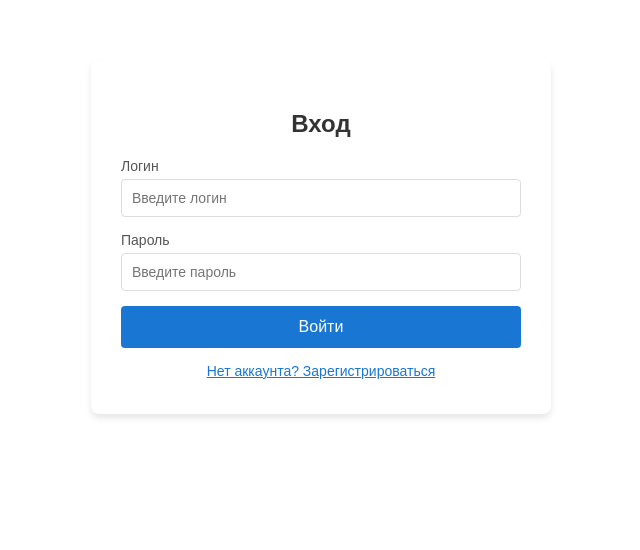
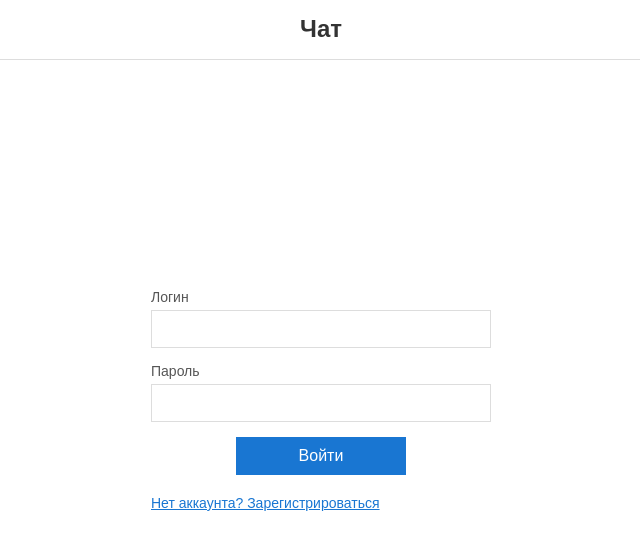
Before and after one commit to Gangstar5845/project, a React (Create React App) app in the folder client/: page / in a window 1280 px wide. Shown: the top 550 px of the page, without its empty margins (319-959 px from the left). Built offline with nearby package versions, Linux system fonts and the light colour scheme.

Commit message:
дизайн2+фиксы

```diff
--- a/client/src/components/ChatPage.css
+++ b/client/src/components/ChatPage.css
@@ -1,3 +1,20 @@
+:root {
+  --header-height: 60px;
+  --footer-height: 70px;
+}
+
+* {
+  margin: 0;
+  padding: 0;
+  box-sizing: border-box;
+}
+
+body {
+  font-family: Arial, sans-serif;
+  background: #ffffff;
+  overflow: hidden;
+}
+
 .chat-page {
   display: flex;
   flex-direction: column;
@@ -9,10 +26,16 @@
 }
 
 .chat-header {
+  position: fixed;
+  top: 0;
+  left: 0;
+  right: 0;
+  height: var(--header-height);
   background: #ffffff;
   border-bottom: 1px solid #ddd;
   padding: 15px;
   text-align: center;
+  z-index: 10;
 }
 
 .chat-header h2 {
@@ -26,13 +49,16 @@
   padding: 15px;
   overflow-y: auto;
   background: #ffffff;
+  margin-top: var(--header-height);
 }
 
 .message-date {
   font-size: 17px;
   color: #888;
+  margin-top: 15px;
   margin-bottom: 5px;
   padding: 0 5px;
+  clear: both;
 }
 
 .chat-message {
@@ -43,13 +69,13 @@
   position: relative;
   clear: both;
 }
+
 .chat-message .sender {
   font-weight: bold;
   font-size: 14px;
   display: block;
   margin-bottom: 4px;
 }
-
 
 .chat-message.current-user {
   background-color: #1976D2;
@@ -87,9 +113,11 @@
   clip-path: polygon(0 0, 100% 0, 50% 100%);
   transform: scaleX(-1);
 }
+
 .chat-message.other-user .message-text {
   padding-right: 55px;
 }
+
 .chat-message.current-user .message-text {
   padding-right: 55px;
 }
--- a/client/src/components/ChatPage.js
+++ b/client/src/components/ChatPage.js
@@ -1,9 +1,10 @@
-import React, { useState, useEffect } from 'react';
+import React, { useState, useEffect, useRef } from 'react';
 import './ChatPage.css';
 
 const ChatPage = ({ sendIcon, currentUser }) => {
   const [messages, setMessages] = useState([]);
   const [newMessage, setNewMessage] = useState('');
+  const messagesEndRef = useRef(null);
 
   useEffect(() => {
     if (!currentUser) return;
@@ -12,14 +13,13 @@ const ChatPage = ({ sendIcon, currentUser }) => {
         const response = await fetch('http://localhost:5000/api/messages');
         if (response.ok) {
           const data = await response.json();
-          console.log('Fetched messages:', data);
           const formattedMessages = data.map(m => ({
             id: m.message_id,
             sender: m.sender,
             text: m.content,
             date: new Date(m.created_at).toLocaleDateString('en-GB'),
             time: new Date(m.created_at).toLocaleTimeString([], { hour: '2-digit', minute: '2-digit' }),
-            isCurrentUser: currentUser && m.user_id === currentUser.user_id
+            isCurrentUser: m.user_id === currentUser.user_id
           }));
           setMessages(formattedMessages);
         } else {
@@ -32,6 +32,10 @@ const ChatPage = ({ sendIcon, currentUser }) => {
     fetchMessages();
   }, [currentUser]);
 
+  useEffect(() => {
+    messagesEndRef.current?.scrollIntoView({ behavior: 'instant' });
+  }, [messages]);
+
   const handleSendMessage = async (e) => {
     e.preventDefault();
     if (newMessage.trim() === '') return;
@@ -43,7 +47,6 @@ const ChatPage = ({ sendIcon, currentUser }) => {
       });
       if (!response.ok) throw new Error('Error sending message');
       const insertedMessage = await response.json();
-      console.log('Inserted message:', insertedMessage);
       const messageObj = {
         id: insertedMessage.message_id,
         sender: currentUser.login,
@@ -81,10 +84,16 @@ const ChatPage = ({ sendIcon, currentUser }) => {
             </div>
           </React.Fragment>
         ))}
+        <div ref={messagesEndRef}></div>
       </div>
       <footer className="chat-footer">
         <form onSubmit={handleSendMessage}>
-          <input type="text" placeholder="Введите сообщение..." value={newMessage} onChange={(e) => setNewMessage(e.target.value)} />
+          <input
+            type="text"
+            placeholder="Введите сообщение..."
+            value={newMessage}
+            onChange={(e) => setNewMessage(e.target.value)}
+          />
           <button type="submit" className="send-button">
             {sendIcon ? sendIcon : (
               <svg xmlns="http://www.w3.org/2000/svg" width="24" height="24" fill="currentColor" viewBox="0 0 24 24">
--- a/client/src/components/LoginForm.js
+++ b/client/src/components/LoginForm.js
@@ -34,8 +34,11 @@ const LoginForm = ({ onSwitchToRegister, onLoginSuccess }) => {
   };
 
   return (
+    <div className="auth-page">
+      <header className="chat-header">
+        <h2>Чат</h2>
+      </header>
       <div className="auth-container">
-      <h2>Вход</h2>
         {error && <div className="error">{error}</div>}
         {success && <div className="success">{success}</div>}
         <form onSubmit={handleLogin}>
@@ -44,7 +47,6 @@ const LoginForm = ({ onSwitchToRegister, onLoginSuccess }) => {
             <input
               type="text"
               id="login"
-            placeholder="Введите логин"
               value={login}
               onChange={(e) => setLogin(e.target.value)}
               required
@@ -55,7 +57,6 @@ const LoginForm = ({ onSwitchToRegister, onLoginSuccess }) => {
             <input
               type="password"
               id="password"
-            placeholder="Введите пароль"
               value={password}
               onChange={(e) => setPassword(e.target.value)}
               required
@@ -67,6 +68,7 @@ const LoginForm = ({ onSwitchToRegister, onLoginSuccess }) => {
           Нет аккаунта? Зарегистрироваться
         </button>
       </div>
+    </div>
   );
 };
 
--- a/client/src/components/RegistrationForm.css
+++ b/client/src/components/RegistrationForm.css
@@ -1,23 +1,45 @@
-.auth-container {
-    max-width: 400px;
-    margin: 60px auto;
-    padding: 30px;
-    background-color: #fff;
-    border-radius: 8px;
-    box-shadow: 0 4px 6px rgba(0, 0, 0, 0.1);
-    text-align: center;
+* {
+  margin: 0;
+  padding: 0;
+  box-sizing: border-box;
+}
+
+body {
+  overflow-x: hidden;
   font-family: Arial, sans-serif;
 }
 
-  .auth-container h2 {
-    margin-bottom: 20px;
-    font-size: 24px;
-    color: #333;
+.auth-page {
+  display: flex;
+  flex-direction: column;
+  align-items: center;
+  justify-content: center;
+  height: 100vh;
+  background-color: #ffffff;
+}
+
+.chat-header {
+  position: absolute;
+  top: 0;
+  left: 0;
+  width: 100%;
+  background-color: #1976D2;
+  color: #fff;
+  text-align: center;
+  padding: 10px 0;
+}
+
+.auth-container {
+  width: 400px;
+  max-width: 90%;
+  padding: 30px;
+  background-color: #fff;
+  text-align: left;
+  margin: 0 auto;
 }
 
 .form-group {
   margin-bottom: 15px;
-    text-align: left;
 }
 
 .form-group label {
@@ -32,20 +54,21 @@
   padding: 10px;
   font-size: 14px;
   border: 1px solid #ddd;
-    border-radius: 4px;
+  border-radius: 0;
   box-sizing: border-box;
 }
 
 .auth-button {
-    width: 100%;
-    padding: 12px;
+  width: 50%;
+  padding: 10px;
   font-size: 16px;
   background-color: #1976D2;
   color: #fff;
   border: none;
-    border-radius: 4px;
+  border-radius: 0;
   cursor: pointer;
-    margin-bottom: 10px;
+  display: block;
+  margin: 10px auto;
 }
 
 .auth-button:hover {
@@ -59,7 +82,7 @@
   font-size: 14px;
   cursor: pointer;
   text-decoration: underline;
-    padding: 5px 0;
+  margin-top: 10px;
 }
 
 .switch-button:hover {
--- a/client/src/components/RegistrationForm.js
+++ b/client/src/components/RegistrationForm.js
@@ -24,7 +24,7 @@ const RegistrationForm = ({ onSwitchToLogin, onRegisterSuccess }) => {
       const data = await response.json();
       if (response.ok) {
         setSuccess(`Пользователь ${data.login} успешно зарегистрирован!`);
-        onRegisterSuccess();
+        onRegisterSuccess(data);
       } else {
         setError(data.error || 'Ошибка регистрации.');
       }
@@ -34,8 +34,11 @@ const RegistrationForm = ({ onSwitchToLogin, onRegisterSuccess }) => {
   };
 
   return (
+    <div className="auth-page">
+      <header className="chat-header">
+        <h2>Чат</h2>
+      </header>
       <div className="auth-container">
-      <h2>Регистрация</h2>
         {error && <div className="error">{error}</div>}
         {success && <div className="success">{success}</div>}
         <form onSubmit={handleRegister}>
@@ -44,7 +47,6 @@ const RegistrationForm = ({ onSwitchToLogin, onRegisterSuccess }) => {
             <input
               type="text"
               id="reg-login"
-            placeholder="Введите логин"
               value={login}
               onChange={(e) => setLogin(e.target.value)}
               required
@@ -55,7 +57,6 @@ const RegistrationForm = ({ onSwitchToLogin, onRegisterSuccess }) => {
             <input
               type="password"
               id="reg-password"
-            placeholder="Введите пароль"
               value={password}
               onChange={(e) => setPassword(e.target.value)}
               required
@@ -67,6 +68,7 @@ const RegistrationForm = ({ onSwitchToLogin, onRegisterSuccess }) => {
           Уже есть аккаунт? Войти
         </button>
       </div>
+    </div>
   );
 };
 
```
Also changed, not shown: 1 other file (tests, documents, lock files or other folders). Lines whose indentation alone changed are shown as unchanged.
